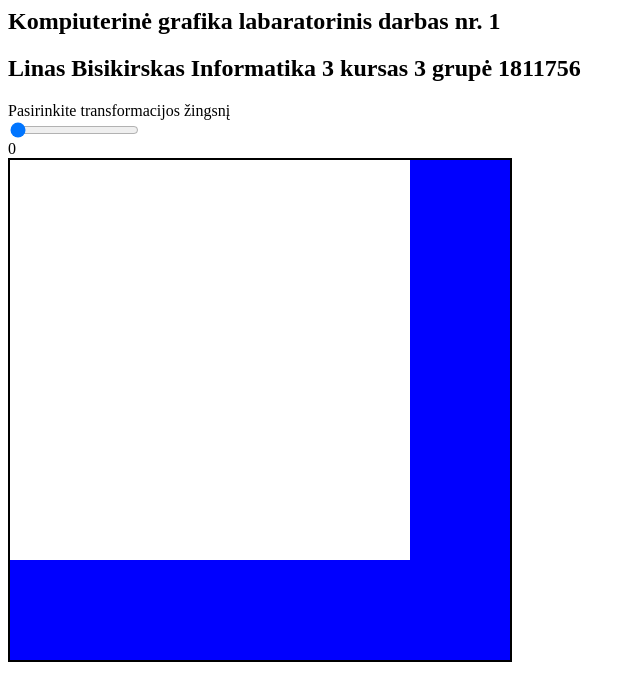
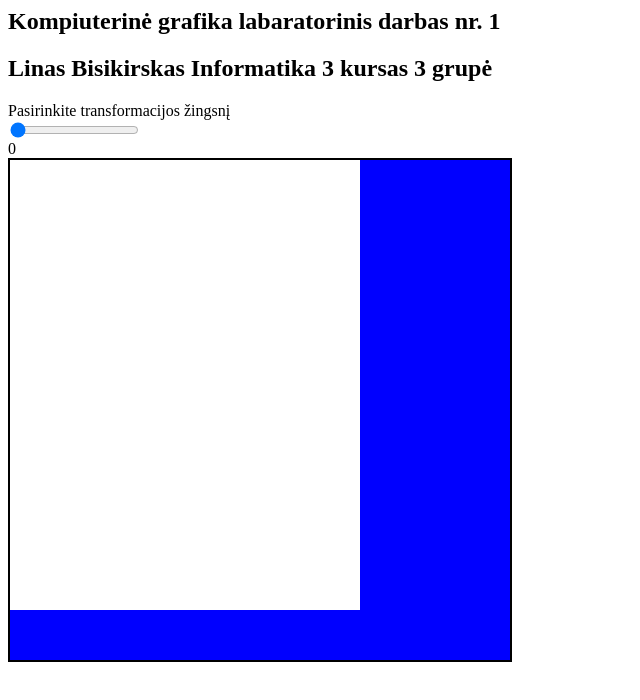
Before and after one commit to LinasBisikirskas/Fraktalas, a plain HTML site: page index.html in a window 1280 px wide. Shown: the whole page, without its empty margins (0-640 px from the left). Drawn offline with Linux system fonts and the light colour scheme.

Commit message:
Add files via upload

```diff
--- a/index.html
+++ b/index.html
@@ -1,11 +1,11 @@
 
 <html><head>
     <h2>Kompiuterinė grafika labaratorinis darbas nr. 1  </h2>
-    <h2>Linas Bisikirskas Informatika 3 kursas 3 grupė 1811756</h2>
+    <h2>Linas Bisikirskas Informatika 3 kursas 3 grupė </h2>
 
 </head><body onload="draw();">
     <div>Pasirinkite transformacijos žingsnį</div>
-    <input type="range" min="0" max="6" value="0" step="1" onchange="showValue(this.value)">
+    <input type="range" min="0" max="9" value="0" step="1" onchange="showValue(this.value)">
     <div id="range">0</div>
 <script type="text/javascript">
 function showValue(newValue)
@@ -71,9 +71,9 @@ function showValue(newValue)
         ctx.moveTo(500,0);
         ctx.lineTo(500,500);
         ctx.lineTo(0,500);
-        ctx.lineTo(0,400);
-        ctx.lineTo(400,400);
-        ctx.lineTo(400,0);
+        ctx.lineTo(0,450);
+        ctx.lineTo(350,450);
+        ctx.lineTo(350,0);
         ctx.fill();
 
         // ctx.beginPath();
```
